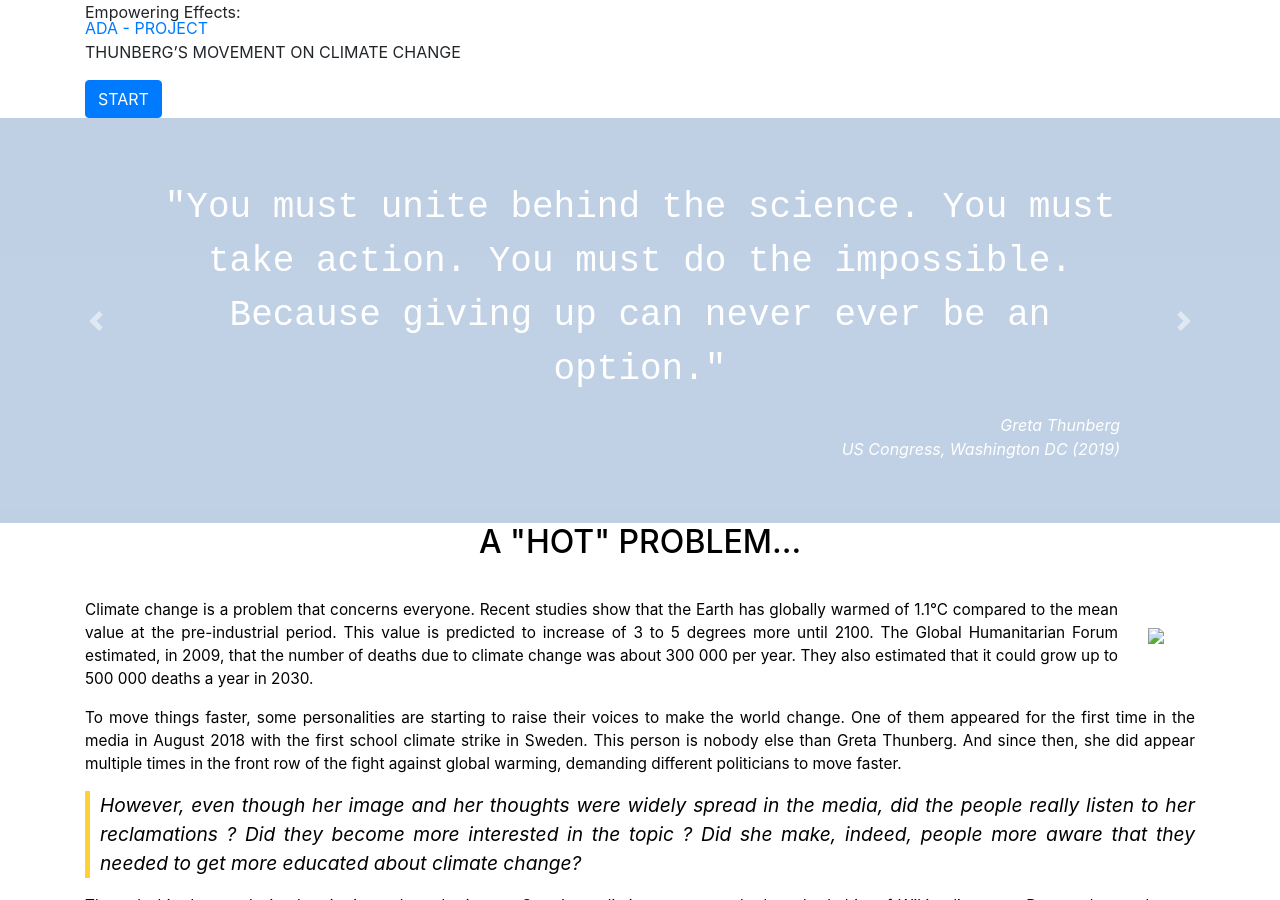
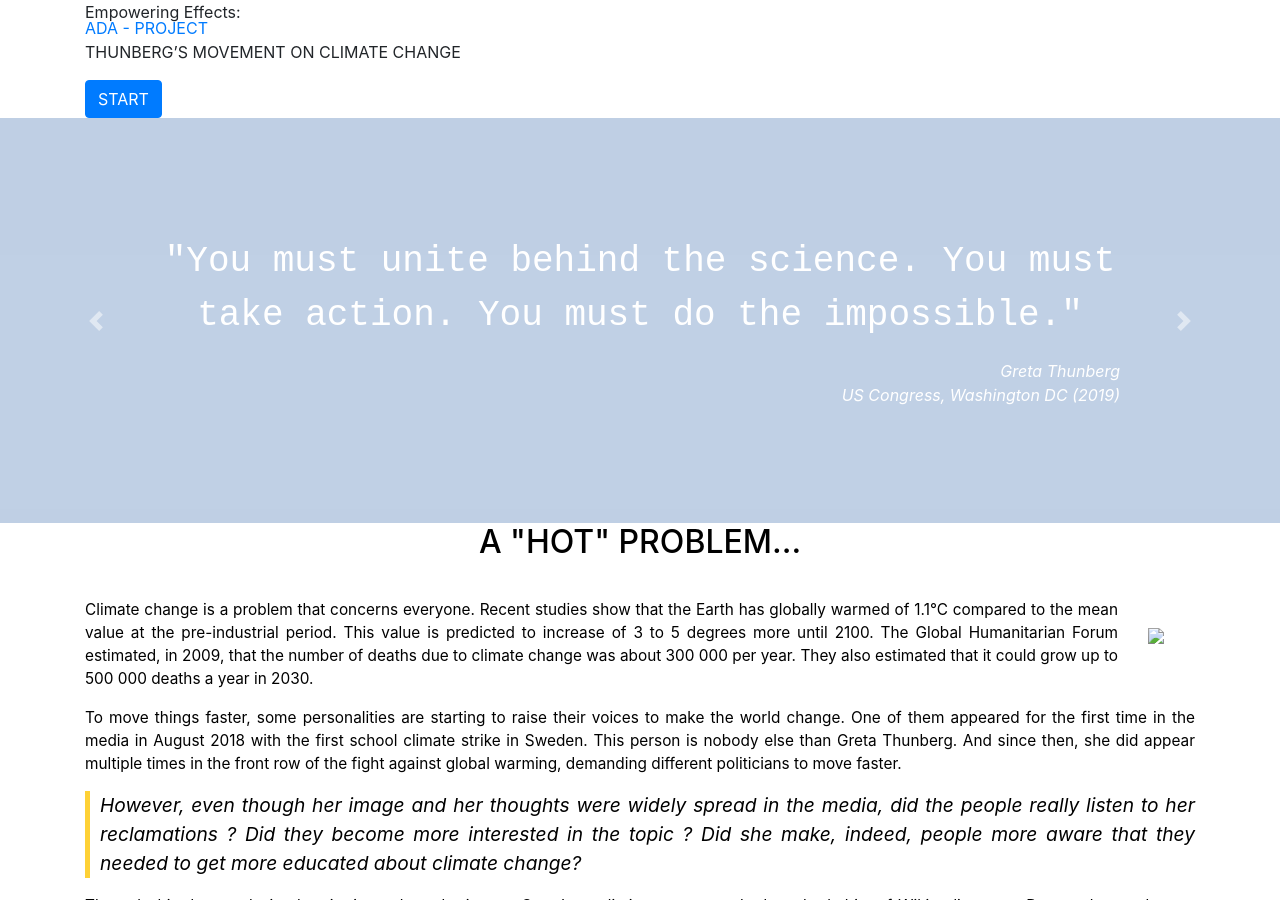
Before and after one commit to lschmdt/datastory, a Jekyll site: the page built from about.markdown, in a window 1280 px wide and 900 px high. Built offline with Jekyll 4.4.1, drawn with Linux system fonts in a browser that asks for light colours; nearby versions of some CDN libraries; some web fonts are replaced; library files that are not in the unit come from our copies.

Commit message:
carousel2

```diff
--- a/_includes/debut.html
+++ b/_includes/debut.html
@@ -4,7 +4,7 @@
                     <div class="carousel-inner">
                     <div class="carousel-item active cn" style="height: 45vh; padding:0px 100px" data-interval= "10000">
                         <blockquote class="inner">
-                        <p style="color:white; font-size: 4vh; font-family: 'Courier New', Courier, monospace, serif; text-align: center;">"You must unite behind the science. You must take action. You must do the impossible. Because giving up can never ever be an option." </p>
+                        <p style="color:white; font-size: 4vh; font-family: 'Courier New', Courier, monospace, serif; text-align: center;">"You must unite behind the science. You must take action. You must do the impossible." </p>
                         <footer class="text-right" style="color:white;" ><i>Greta Thunberg</i><br>
                         <cite style="color:white;"><i>US Congress, Washington DC (2019)</i></cite>
                         </footer>
```
